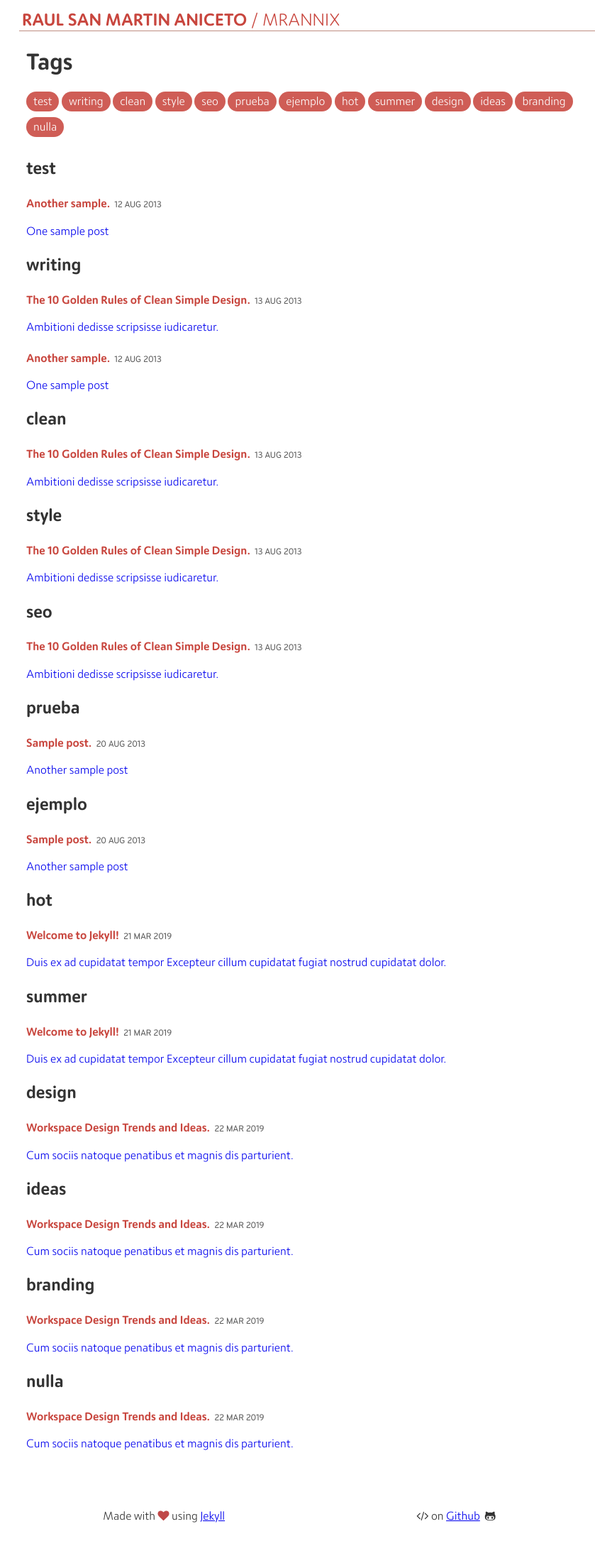
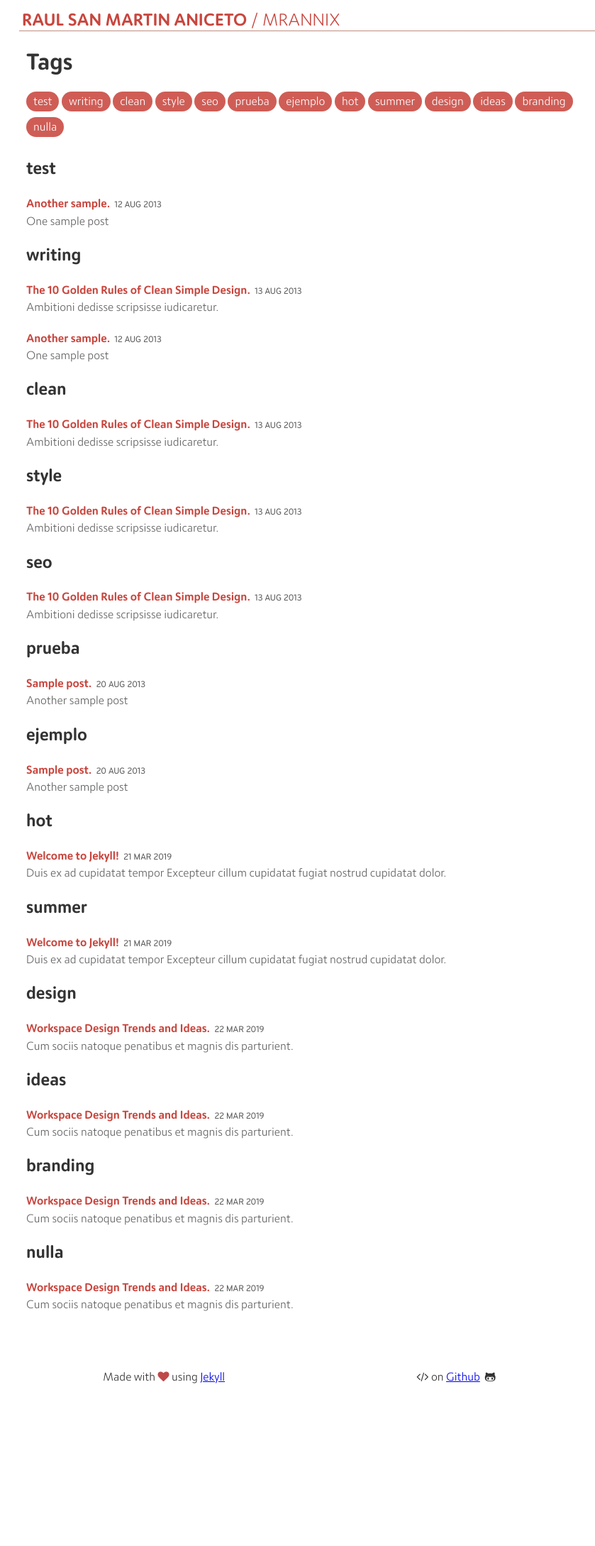
Before and after one commit to MrAnnix/MrAnnix.github.io, a Jekyll site: the page built from tags.html, in a window 1280 px wide. Shown: the whole page at 71% size, without its empty margins (203-1042 px from the left). Built offline with Jekyll 4.4.1, drawn with Linux system fonts in a browser that asks for light colours; after the commit the page ends 1982 px from its top, so only the background shows below that.

Commit message:
Update _common.scss

```diff
--- a/_sass/_common.scss
+++ b/_sass/_common.scss
@@ -478,6 +478,11 @@ code,pre,tt {
     color: #606060
 }
 
+.blog-tags .tags-list p {
+    margin-top: 0;
+    color: #606060
+}
+
 .blog-tags .tags-list .post-title{
     display: block;
 }
```
